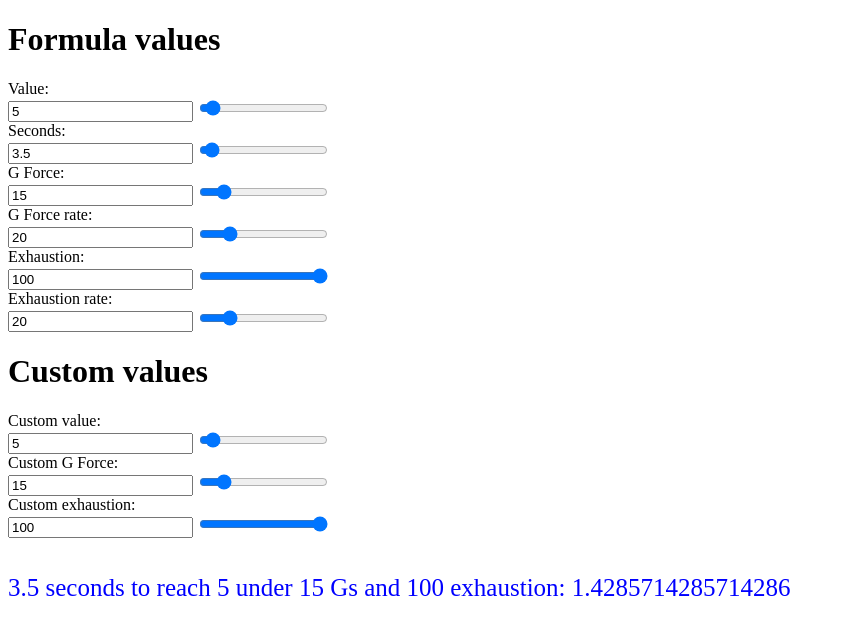
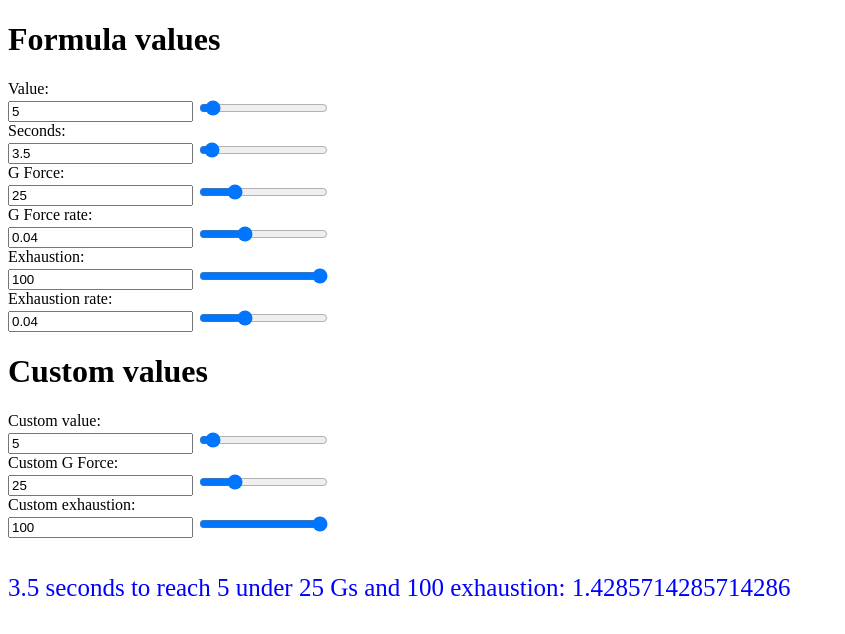
Before and after one commit to CsarNarciso/RacingDriverExhaustionCalculator, a plain HTML site: page index.html in a window 1280 px wide. Shown: the whole page, without its empty margins (0-845 px from the left). Drawn offline with Linux system fonts and the light colour scheme.

Commit message:
fix formula exhaustion rate

```diff
--- a/index.html
+++ b/index.html
@@ -21,20 +21,21 @@
 		<input type="range" id="secondsSlider" min="0" max="100" value="3.5" oninput="secondsOnInputSlider(this.value)"><br>
 
         <label for="gForce">G Force: </label><br>
-        <input type="number" id="gForce" value="15" autocomplete="off" oninput="gForceOnInput(this.value)">
-		<input type="range" id="gForceSlider" min="0" max="100" value="15" oninput="gForceOnInputSlider(this.value)"><br>
+        <input type="number" id="gForce" value="25" autocomplete="off" oninput="gForceOnInput(this.value)">
+		<input type="range" id="gForceSlider" min="0" max="100" value="25" oninput="gForceOnInputSlider(this.value)"><br>
 
         <label for="gForceRate">G Force rate: </label><br>
-        <input type="number" id="gForceRate" value="20" autocomplete="off" oninput="gForceRateOnInput(this.value)">
-		<input type="range" id="gForceRateSlider" min="0" max="100" value="20" oninput="gForceRateOnInputSlider(this.value)"><br>
+		<input type="number" id="gForceRate" value="0.04" step="0.001" autocomplete="off" oninput="gForceRateOnInput(this.value)">
+		<input type="range" id="gForceRateSlider" min="0.01" max="0.1" value="0.04" step="0.001" oninput="gForceRateOnInputSlider(this.value)"><br>
+
 
         <label for="exhaustion">Exhaustion: </label><br>
         <input type="number" id="exhaustion" value="100" autocomplete="off" oninput="exhaustionOnInput(this.value)">
 		<input type="range" id="exhaustionSlider" min="0" max="100" value="100" oninput="exhaustionOnInputSlider(this.value)"><br>
 
 		<label for="exhaustionRate">Exhaustion rate: </label><br>
-        <input type="number" id="exhaustionRate" value="20" autocomplete="off" oninput="exhaustionRateOnInput(this.value)">
-		<input type="range" id="exhaustionRateSlider" min="0" max="100" value="20" oninput="exhaustionRateOnInputSlider(this.value)">
+        <input type="number" id="exhaustionRate" value="0.04" step="0.001" autocomplete="off" oninput="exhaustionRateOnInput(this.value)">
+		<input type="range" id="exhaustionRateSlider" min="0.01" max="0.1" value="0.04" step="0.001" oninput="exhaustionRateOnInputSlider(this.value)">
 
 
         <h1>Custom values</h1>
@@ -44,8 +45,8 @@
 		<input type="range" id="customValueSlider" min="0" max="100" value="5" oninput="customValueOnInputSlider(this.value)"><br>
 
         <label for="customGForce">Custom G Force: </label><br>
-        <input type="number" id="customGForce" value="15" autocomplete="off" oninput="customGForceOnInput(this.value)">
-		<input type="range" id="customGForceSlider" min="0" max="100" value="15" oninput="customGForceOnInputSlider(this.value)"><br>
+        <input type="number" id="customGForce" value="25" autocomplete="off" oninput="customGForceOnInput(this.value)">
+		<input type="range" id="customGForceSlider" min="0" max="100" value="25" oninput="customGForceOnInputSlider(this.value)"><br>
 
         <label for="customExhaustion">Custom exhaustion: </label><br>
         <input type="number" id="customExhaustion" value="100" autocomplete="off" oninput="customExhaustionOnInput(this.value)">
--- a/script.js
+++ b/script.js
@@ -99,10 +99,9 @@ function calculate() {
 	var customGForce = Number(document.getElementById('customGForce').value);
 	var customExhaustion = Number(document.getElementById('customExhaustion').value);
 
-
 	//format (round) and calculate
-	let baseRateFormula = (value/seconds) * ((customGForce + gForceRate) / (gForce + gForceRate)) / ((customExhaustion + exhaustionRate) / (exhaustion + exhaustionRate));
-    let formula = customValue / baseRateFormula;
+	let baseRateFormula = (value/seconds);
+    let formula = customValue / baseRateFormula * (1/Math.exp(-gForceRate*(gForce-customGForce))) / (1/Math.exp(-exhaustionRate*(exhaustion-customExhaustion)));;
     const result = Number(formula.toFixed(10));
 
     // and display
```
